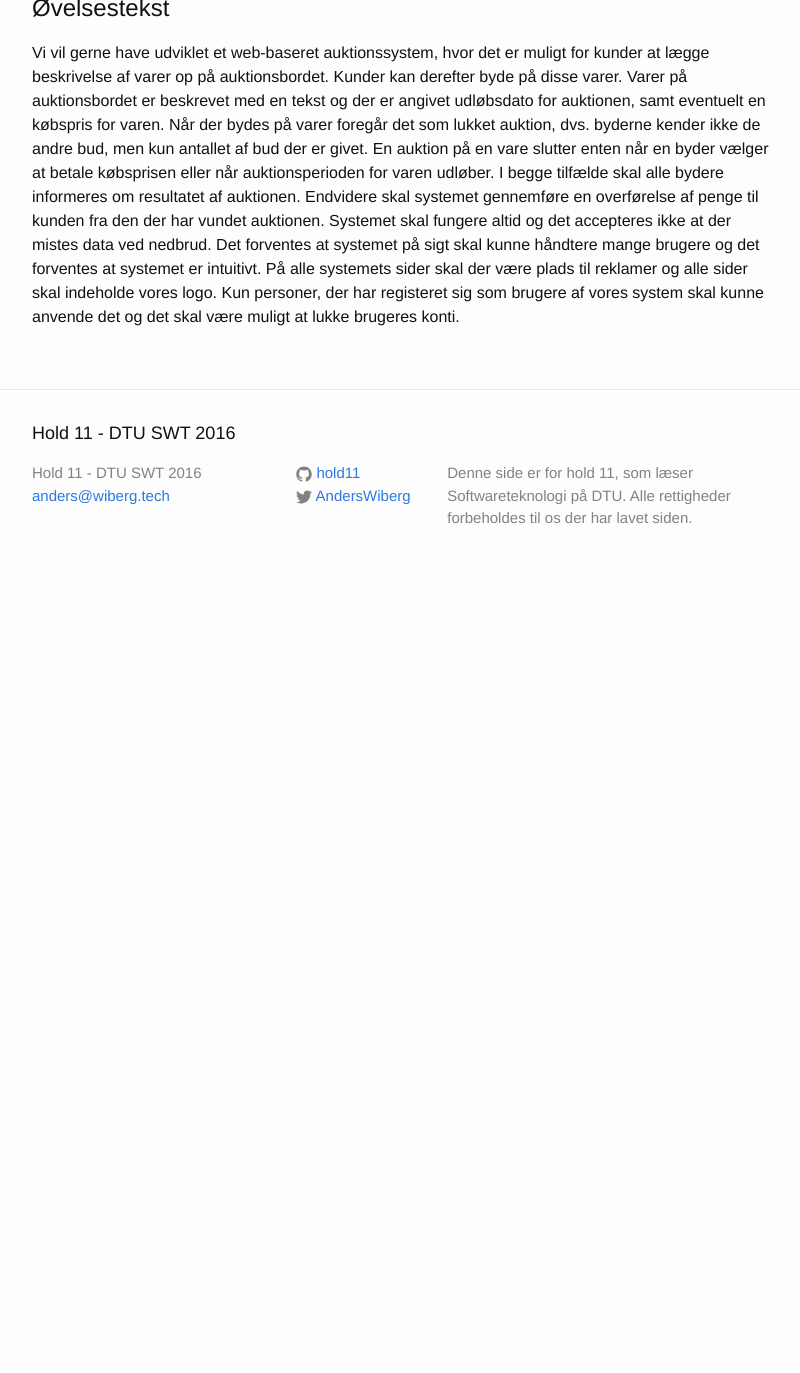
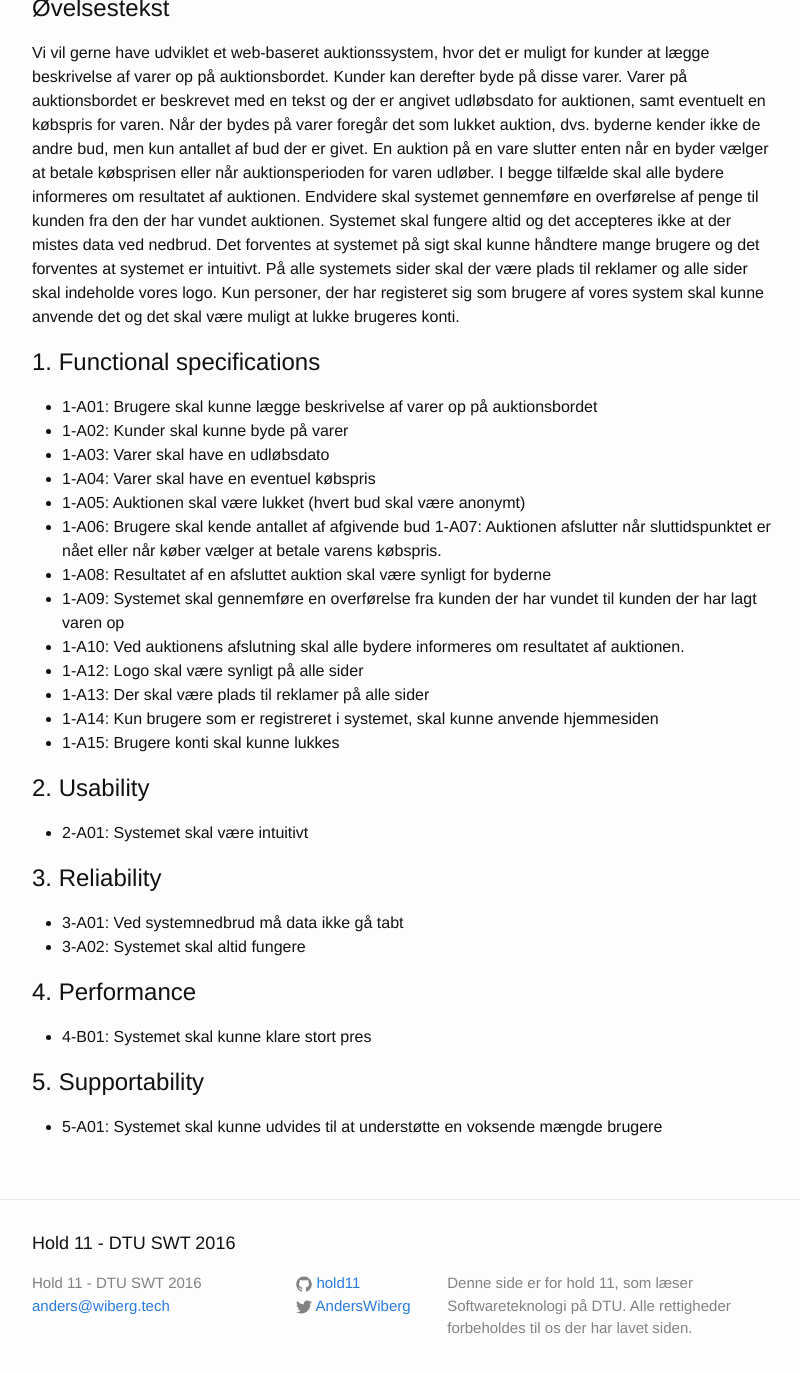
Before and after one commit to hold11/hold11, a Jekyll site: the page built from _posts/2016-09-06-opgave-kravsspecifikation.md, in a window 1280 px wide and 1400 px high, scrolled down 266 px. Shown: the top 1373 px of the window, without its empty margins (238-1038 px from the left). Built offline with Jekyll 4.4.1, drawn with Linux system fonts in a browser that asks for light colours; before the commit the page ends 900 px from its top, so only the background shows below that.

Commit message:
Specifikationer

```diff
--- a/_posts/2016-09-06-opgave-kravsspecifikation.md
+++ b/_posts/2016-09-06-opgave-kravsspecifikation.md
@@ -9,3 +9,37 @@ categories: UML
 # Øvelsestekst
 
 Vi vil gerne have udviklet et web-baseret auktionssystem, hvor det er muligt for kunder at lægge beskrivelse af varer op på auktionsbordet. Kunder kan derefter byde på disse varer. Varer på auktionsbordet er beskrevet med en tekst og der er angivet udløbsdato for auktionen, samt eventuelt en købspris for varen. Når der bydes på varer foregår det som lukket auktion, dvs. byderne kender ikke de andre bud, men kun antallet af bud der er givet. En auktion på en vare slutter enten når en byder vælger at betale købsprisen eller når auktionsperioden for varen udløber. I begge tilfælde skal alle bydere informeres om resultatet af auktionen. Endvidere skal systemet gennemføre en overførelse af penge til kunden fra den der har vundet auktionen. Systemet skal fungere altid og det accepteres ikke at der mistes data ved nedbrud. Det forventes at systemet på sigt skal kunne håndtere mange brugere og det forventes at systemet er intuitivt. På alle systemets sider skal der være plads til reklamer og alle sider skal indeholde vores logo. Kun personer, der har registeret sig som brugere af vores system skal kunne anvende det og det skal være muligt at lukke brugeres konti.
+
+# 1. Functional specifications
+
+* 1-A01: Brugere skal kunne lægge beskrivelse af varer op på auktionsbordet
+* 1-A02: Kunder skal kunne byde på varer
+* 1-A03: Varer skal have en udløbsdato
+* 1-A04: Varer skal have en eventuel købspris
+* 1-A05: Auktionen skal være lukket (hvert bud skal være anonymt)
+* 1-A06: Brugere skal kende antallet af afgivende bud
+1-A07: Auktionen afslutter når sluttidspunktet er nået eller når køber vælger at betale varens  købspris.
+* 1-A08: Resultatet af en afsluttet auktion skal være synligt for byderne
+* 1-A09: Systemet skal gennemføre en overførelse fra kunden der har vundet til kunden der har lagt varen op
+* 1-A10: Ved auktionens afslutning skal alle bydere informeres om resultatet af auktionen.
+* 1-A12: Logo skal være synligt på alle sider
+* 1-A13: Der skal være plads til reklamer på alle sider
+* 1-A14: Kun brugere som er registreret i systemet, skal kunne anvende hjemmesiden
+* 1-A15: Brugere konti skal kunne lukkes
+
+# 2. Usability
+
+* 2-A01: Systemet skal være intuitivt
+
+# 3. Reliability
+
+* 3-A01: Ved systemnedbrud må data ikke gå tabt
+* 3-A02: Systemet skal altid fungere
+
+# 4. Performance
+
+* 4-B01: Systemet skal kunne klare stort pres
+
+# 5. Supportability
+
+* 5-A01: Systemet skal kunne udvides til at understøtte en voksende mængde brugere
```
